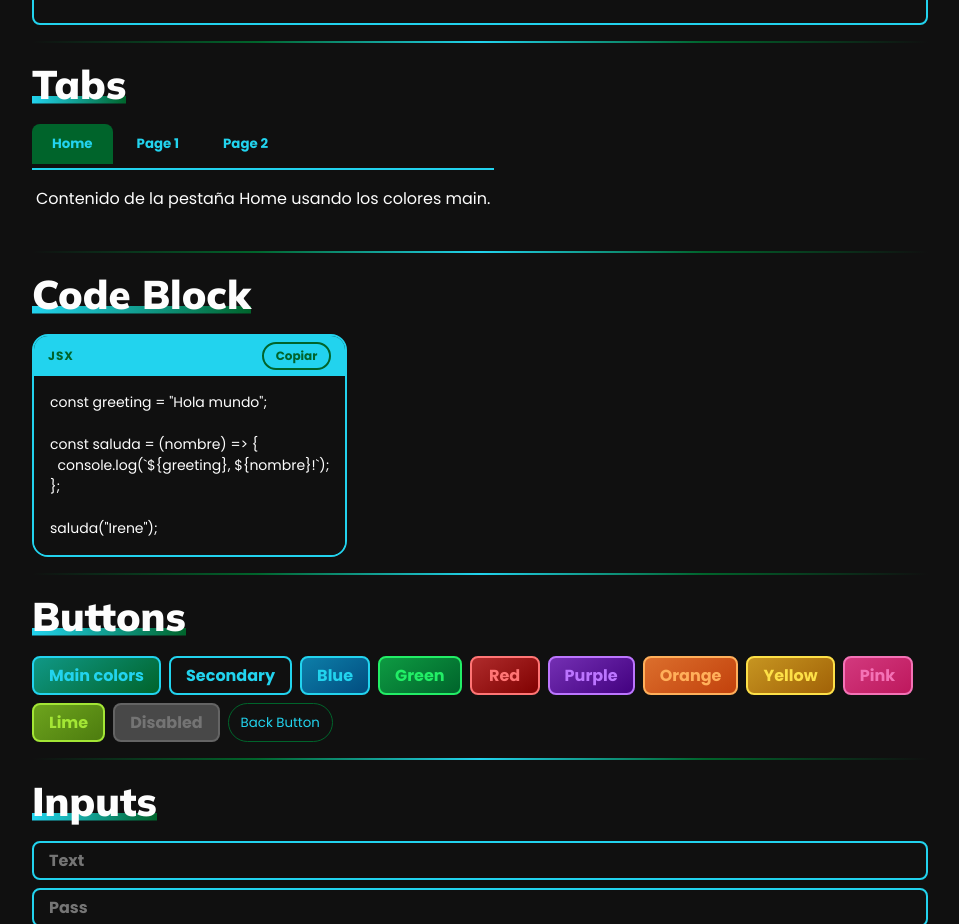
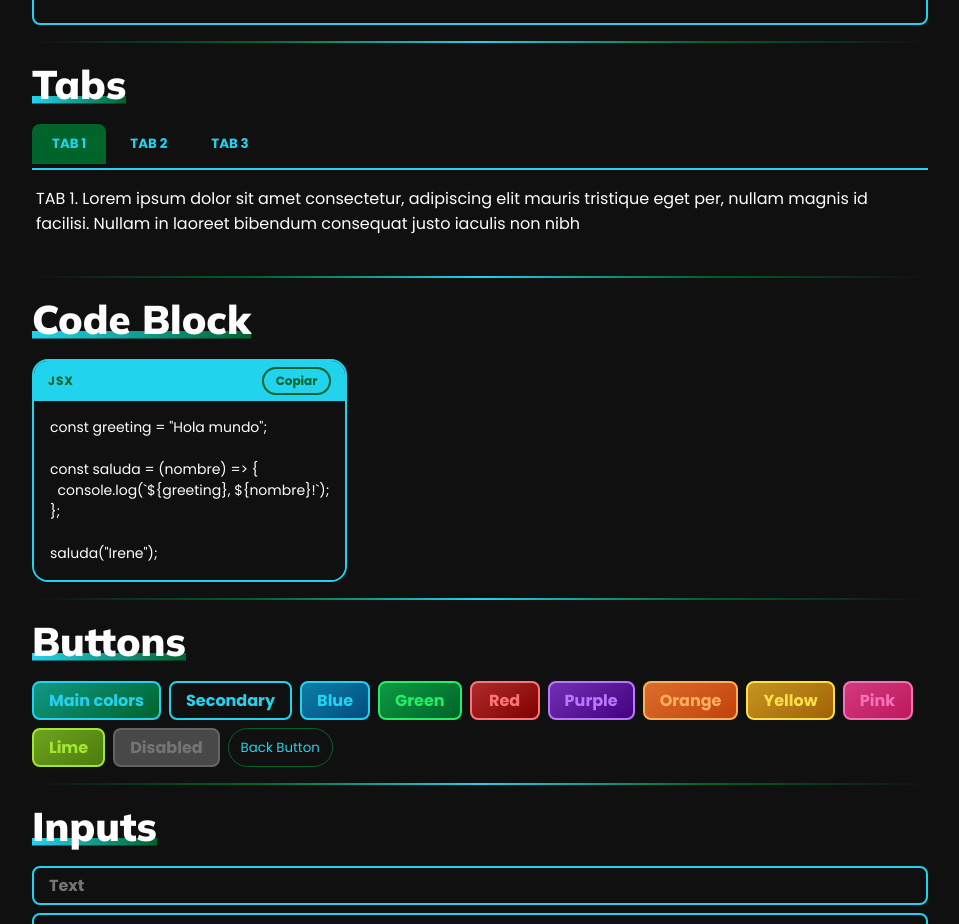
Before and after one commit to irenealcaine/template-navbar, a React (Vite) app: page / in a window 1280 px wide. Shown: the part 1328-2252 px from the top of the page, without its empty margins (160-1119 px from the left). Built offline with nearby package versions, Linux system fonts and the light colour scheme.

Commit message:
change toasts

```diff
--- a/src/Components/Toast/Toast.css
+++ b/src/Components/Toast/Toast.css
@@ -4,10 +4,16 @@
   right: 20px;
   padding: 12px 16px;
   border-radius: var(--border-radius-small);
+  color: var(--dark);
+  font-weight: 600;
   opacity: 0;
   animation: slideIn 0.3s forwards, fadeOut 0.3s forwards;
   animation-delay: 0s, calc(var(--toast-duration) - 300ms);
   z-index: 100;
+
+  &.dark {
+    color: var(--light);
+  }
 
   &.info {
     background: var(--blue);
--- a/src/Pages/Home/Home.jsx
+++ b/src/Pages/Home/Home.jsx
@@ -115,16 +115,16 @@ const Home = () => {
 <Tabs
         tabs={[
           {
-            label: "Home",
-            content: <p>Contenido de la pestaña Home usando los colores main.</p>,
+            label: "TAB 1",
+            content: <p>TAB 1. Lorem ipsum dolor sit amet consectetur, adipiscing elit mauris tristique eget per, nullam magnis id facilisi. Nullam in laoreet bibendum consequat justo iaculis non nibh</p>,
           },
           {
-            label: "Page 1",
-            content: <p>Contenido de la pestaña Page 1.</p>,
+            label: "TAB 2",
+            content: <p>TAB 2. Lorem ipsum dolor sit amet consectetur, adipiscing elit mauris tristique eget per, nullam magnis id facilisi. Nullam in laoreet bibendum consequat justo iaculis non nibh</p>,
           },
           {
-            label: "Page 2",
-            content: <p>Contenido de la pestaña Page 2.</p>,
+            label: "TAB 3",
+            content: <p>TAB 3. Lorem ipsum dolor sit amet consectetur, adipiscing elit mauris tristique eget per, nullam magnis id facilisi. Nullam in laoreet bibendum consequat justo iaculis non nibh</p>,
           },
         ]}
       />
```
